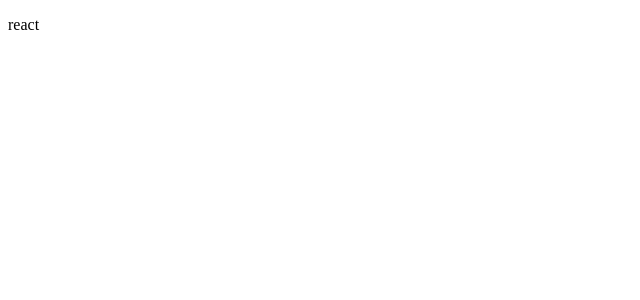
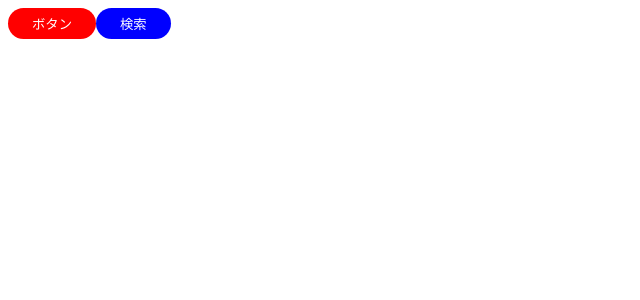
Before and after one commit to masnzzz/udemy-react-jk, a React (Create React App) app: page / in a window 1280 px wide. Shown: the top 300 px of the page, without its empty margins (0-640 px from the left). Built offline with nearby package versions, Linux system fonts and the light colour scheme.

Commit message:
Atomの作成

```diff
--- a/package.json
+++ b/package.json
@@ -10,6 +10,7 @@
     "react-dom": "^17.0.2",
     "react-router-dom": "^5.3.3",
     "react-scripts": "5.0.1",
+    "styled-components": "^5.3.5",
     "web-vitals": "^2.1.4"
   },
   "scripts": {
--- a/src/App.js
+++ b/src/App.js
@@ -1,8 +1,12 @@
+import { PrimaryButton } from "./components/atoms/button/PrimaryButton"
+import { SecondaryButton } from "./components/atoms/button/SecondaryButton"
+
 export const App = () => {
 
   return (
     <div className="App">
-      <p>react</p>
+      <PrimaryButton>ボタン</PrimaryButton>
+      <SecondaryButton>検索</SecondaryButton>
     </div>
   )
 }
--- /dev/null
+++ b/src/components/atoms/button/BaseButton.jsx
@@ -0,0 +1,13 @@
+import styled from "styled-components";
+
+export const BaseButton = styled.button`
+    color: #ffffff;
+    padding: 6px 24px;
+    border: none;
+    border-radius: 50px;
+    outline: none;
+    &:hover {
+        cursor: pointer;
+        opacity: 0.8;
+    }
+`;
--- /dev/null
+++ b/src/components/atoms/button/PrimaryButton.jsx
@@ -0,0 +1,13 @@
+import styled from "styled-components";
+import { BaseButton } from "./BaseButton";
+
+export const PrimaryButton = (props) => {
+    const { children } = props;
+    return (
+        <Button>{children}</Button>
+    )
+}
+
+const Button = styled(BaseButton)`
+    background-color: red;
+`;
--- /dev/null
+++ b/src/components/atoms/button/SecondaryButton.jsx
@@ -0,0 +1,13 @@
+import styled from "styled-components";
+import { BaseButton } from "./BaseButton";
+
+export const SecondaryButton = (props) => {
+    const { children } = props;
+    return (
+        <Button>{children}</Button>
+    )
+}
+
+const Button = styled(BaseButton)`
+    background-color: blue;
+`;
```
Also changed, not shown: 1 other file (tests, documents, lock files or other folders).
